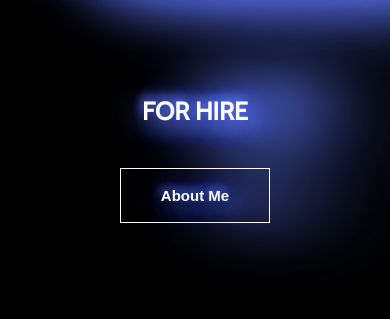
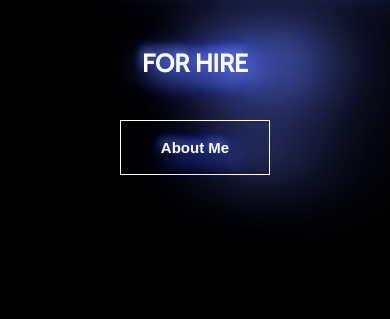
Before and after one commit to griffinjoshs/GriffinJSsnapscroll, a website: page public/index.html in a window 390 px wide. Shown: the part 525-844 px from the top of the page. Drawn offline with nearby package versions, Linux system fonts and the light colour scheme.

Commit message:
hero padding

```diff
--- a/public/assets/css/hero.css
+++ b/public/assets/css/hero.css
@@ -117,7 +117,7 @@ text-shadow: none;
   @media screen and (max-width: 815px) {
     .hero {
       /* justify-content: space-evenly; */
-      padding: 4pc 0 4pc 0;
+      padding: 1pc 0 1pc 0;
     }
 
     .hero-left {
```
